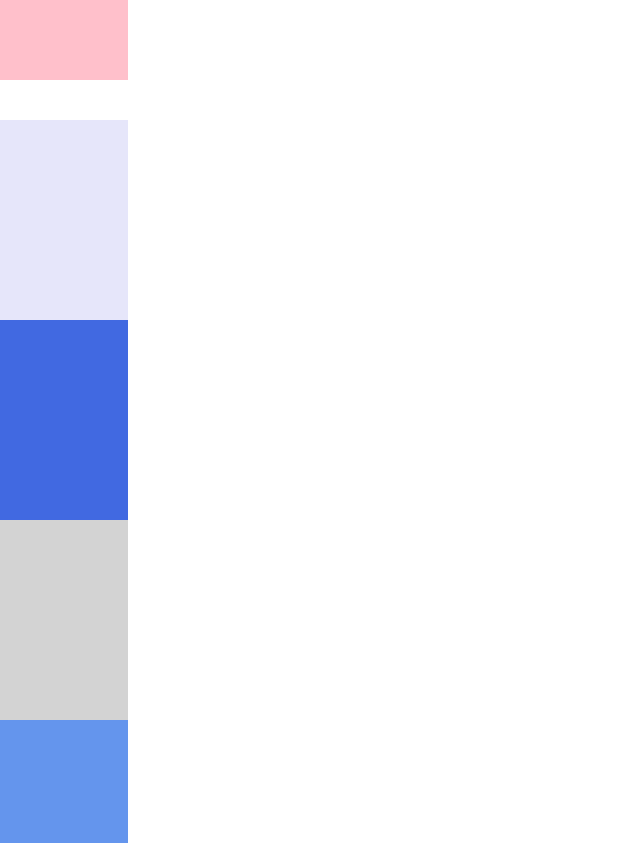
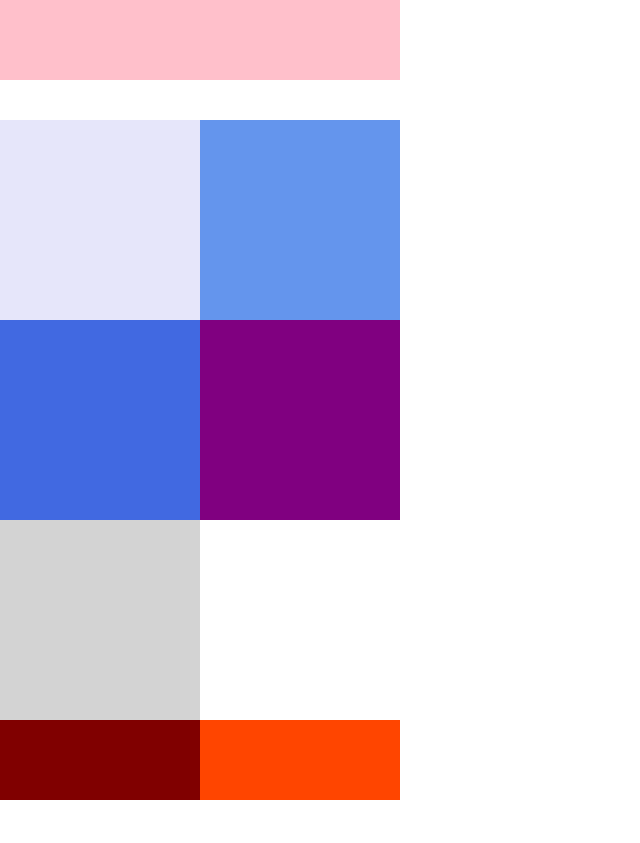
Before and after one commit to minttunii/webdev1, a plain HTML site: page exercises/04_css/ex5/index.html in a window 1280 px wide. Shown: the top 843 px of the page, without its empty margins (0-640 px from the left). Drawn offline with Linux system fonts and the light colour scheme.

Commit message:
Ex5 first version

```diff
--- a/exercises/04_css/ex5/styles.css
+++ b/exercises/04_css/ex5/styles.css
@@ -8,6 +8,10 @@ body {
   height: 100vh;
   width: 100%;
   transition: width 3s;
+  grid-template-columns: repeat(auto-fill, minmax(400px, 1fr));;
+  grid-template-areas:
+  "h h"
+  "m f";
 }
 
 body:hover {
@@ -19,6 +23,9 @@ header {
   width: 100%;
   min-height: 15%;
   /* TODO: needed grid stuff */
+  min-width: 400px;
+  grid-area: h;
+
 }
 
 section {
@@ -33,6 +40,12 @@ article {
   display: grid;
   font-size: 1.5em;
   /* TODO: needed grid stuff */
+  grid-template-areas:
+  "s1 a1"
+  "s2 a2"
+  "s3 .";
+  min-width: 400px;
+
 }
 
 footer {
@@ -40,6 +53,8 @@ footer {
   width: 100%;
   min-height: 15%;
   /* TODO: needed grid stuff */
+  grid-template-areas: "n1 n2";
+  min-width: 400px;
 }
 
 nav {
@@ -49,32 +64,40 @@ nav {
 
 header nav {
   width: 100%;
+  min-width: 400px;
 }
 
 #sec1 {
   background-color: lavender;
+  grid-area: s1;
 }
 
 #aside1 {
   background-color: cornflowerblue;
+  grid-area: a1;
 }
 
 #sec2 {
   background-color: royalblue;
+  grid-area: s2;
 }
 
 #aside2 {
   background-color: purple;
+  grid-area: a2;
 }
 
 #sec3 {
   background-color: lightgray;
+  grid-area: s3;
 }
 
 #nav1 {
   background-color: maroon;
+  grid-area: n1;
 }
 
 #nav2 {
   background-color: orangered;
+  grid-area: n2;
 }
```
